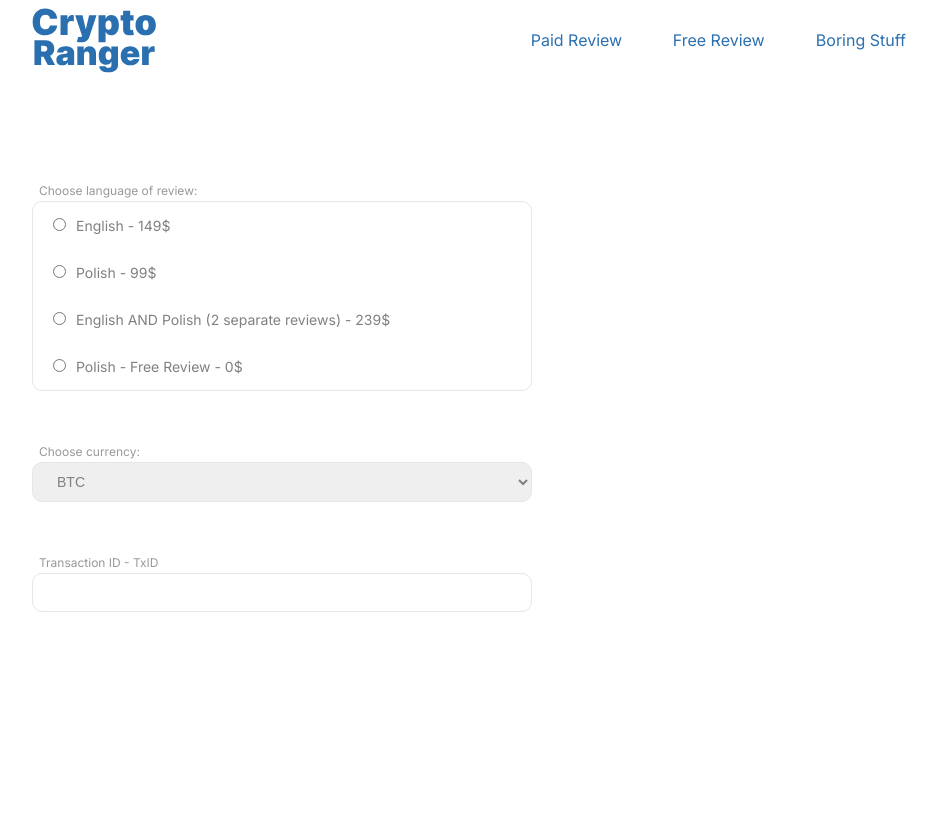
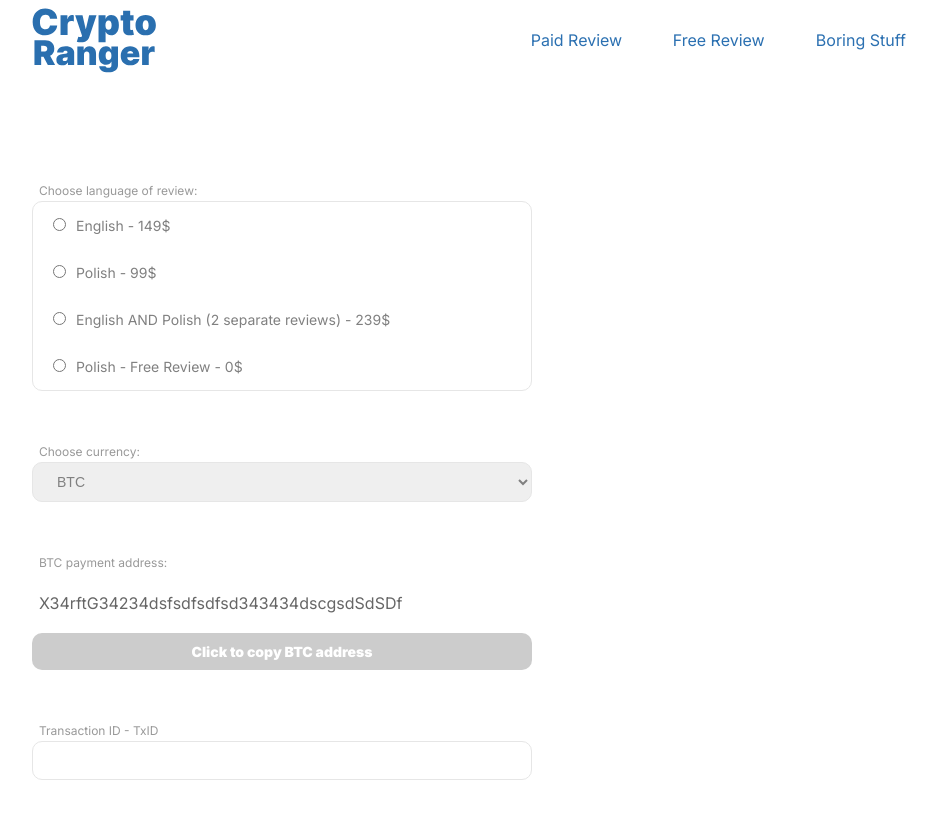
Before and after one commit to SimpleMB/CryptoRangerSimple, a Next.js app: page /paid/languageandpayment in a window 1280 px wide. Shown: the top 818 px of the page, without its empty margins (158-1094 px from the left). Built offline with nearby package versions, Linux system fonts and the light colour scheme.

Commit message:
Dummy CopyPaymentAddress added to the form

```diff
--- a/Templates/LanguageTemplate/LanguageTemplate.tsx
+++ b/Templates/LanguageTemplate/LanguageTemplate.tsx
@@ -2,6 +2,7 @@ import { useEffect } from 'react';
 import { useForm } from 'react-hook-form';
 import Form from '../../components/Form/Form';
 import FormLangInput from '../../components/FormLangInput/FormLangInput';
+import FormPaymentAddress from '../../components/FormPaymentAddress/FormPaymentAddress';
 import FormSelectCurrency from '../../components/FormSelectCurrency/FormSelectCurrency';
 import FormSmallInput from '../../components/FormSmallInput/FormSmallInput';
 
@@ -45,6 +46,7 @@ const LanguageTemplate = () => {
         label="Choose currency:"
         value={storageLanguage.chosenCurrency}
       />
+      <FormPaymentAddress btcAddress="X34rftG34234dsfsdfsdfsd343434dscgsdSdSDf" />
       <FormSmallInput
         register={register}
         fieldId="transactionId"
--- a/components/FormPaymentAddress/FormPaymentAddress.module.scss
+++ b/components/FormPaymentAddress/FormPaymentAddress.module.scss
@@ -0,0 +1,41 @@
+.paymentField {
+  width: 100%;
+  margin-bottom: 50px;
+
+  @media screen and (min-width: 550px) {
+    width: 500px;
+  }
+}
+
+.paymentLabel {
+  padding: 3px 7px;
+  font-size: 12px;
+  color: hsla(0, 0, 60, 100%);
+}
+
+.paymentAddress {
+  padding: 20px 7px;
+  color: hsla(0, 0, 40, 100%);
+}
+
+.btnCopy {
+  width: 100%;
+  padding: 10px 20px;
+  border-radius: 10px;
+  border: none;
+  font-size: 14px;
+  font-weight: 700;
+  color: hsla(0, 0, 100, 100%);
+  background-color: hsla(0, 0, 80, 100%);
+  outline: none;
+
+  &.active {
+    background-color: hsla(104, 71, 65, 100%);
+  }
+
+  &:hover {
+    background-color: hsl(51, 100%, 50%);
+    box-shadow: 0 0 5px hsla(0, 0, 90, 100%);
+    cursor: pointer;
+  }
+}
--- a/components/FormPaymentAddress/FormPaymentAddress.tsx
+++ b/components/FormPaymentAddress/FormPaymentAddress.tsx
@@ -11,7 +11,15 @@ const FormPaymentAddress: React.FC<PaymentProps> = ({
   ethAddress,
   ltcAddress,
 }) => {
-  return <div className={styles.paymentAddress}>Enter</div>;
+  return (
+    <div className={styles.paymentField}>
+      <p className={styles.paymentLabel}>BTC payment address:</p>
+      <p className={styles.paymentAddress}>{btcAddress}</p>
+      <button className={styles.btnCopy} type="button">
+        Click to copy BTC address
+      </button>
+    </div>
+  );
 };
 
 export default FormPaymentAddress;
```
